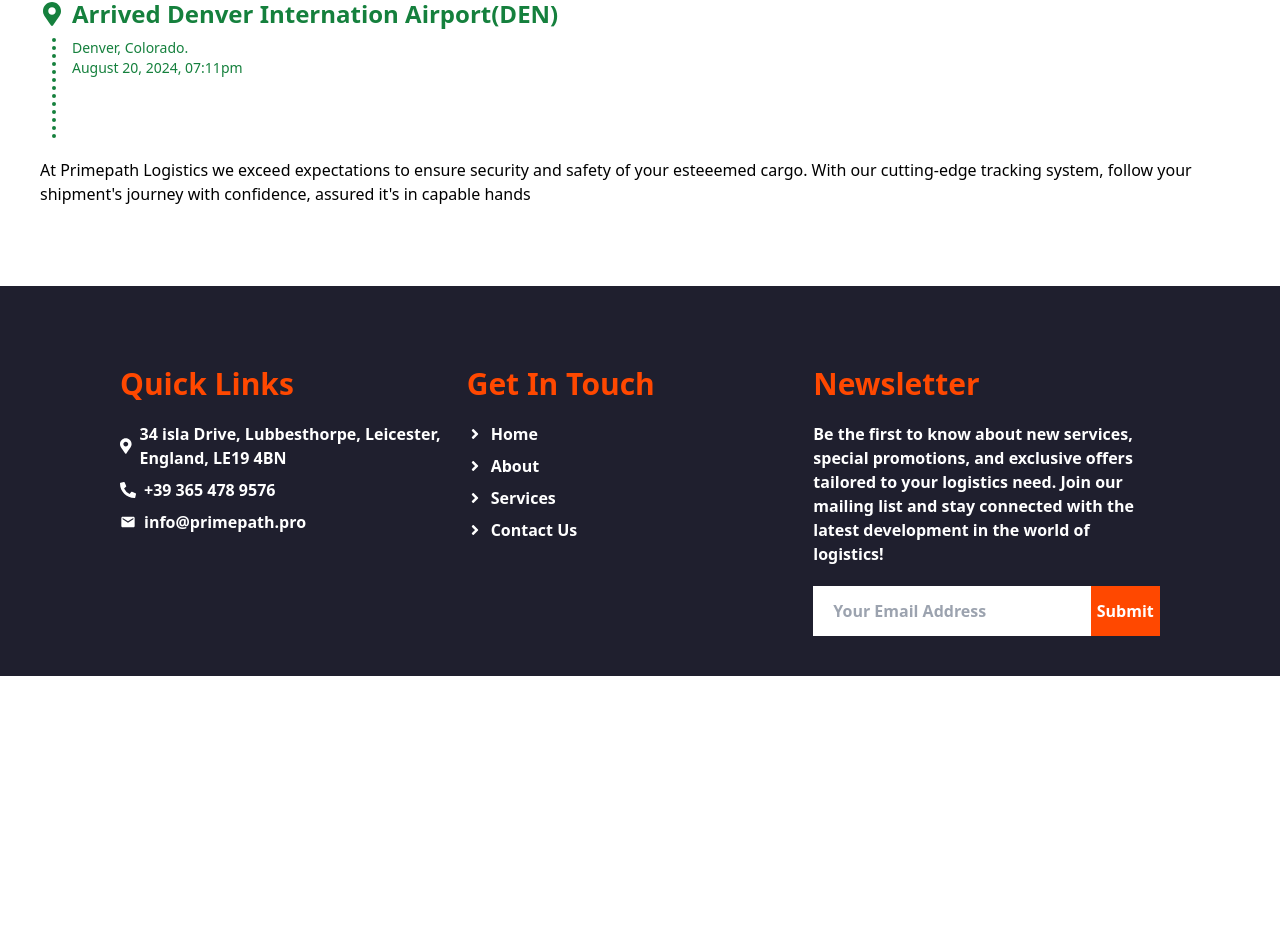
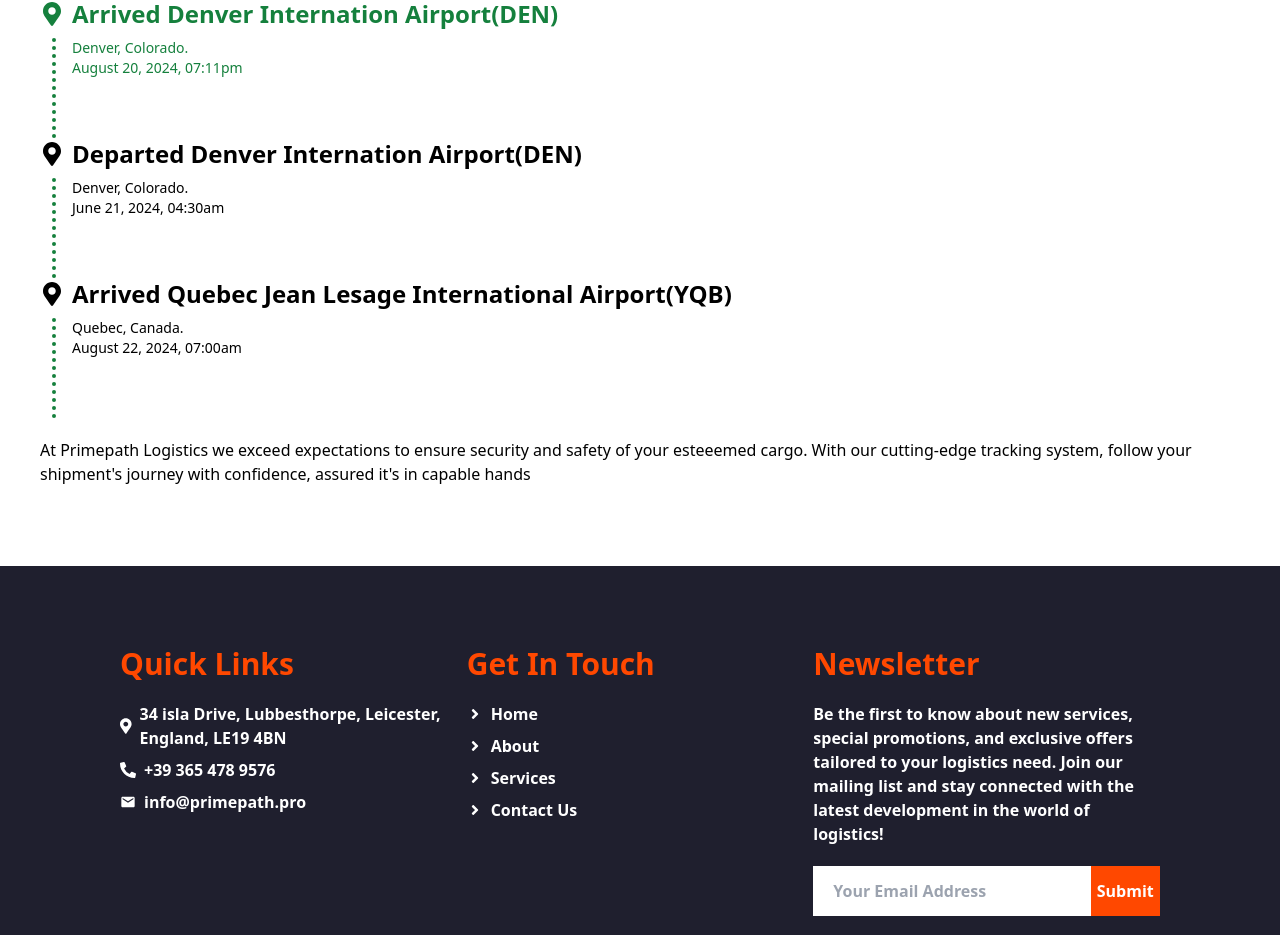
Before and after one commit to Yemezzy/Primepath, a React (Create React App) app: page /tracking/PP54896454-016SH in a window 1280 px wide. Shown: the part 1026-1961 px from the top of the page. Before the commit the page ends 1702 px from the top, so only its background shows below. Built offline with nearby package versions, Linux system fonts and the light colour scheme.

Commit message:
first commit

```diff
--- a/src/Tracking/Item3.js
+++ b/src/Tracking/Item3.js
@@ -185,7 +185,7 @@ const Item3 = () => {
                 <p>August 20, 2024, 07:11pm</p>
               </p>
             </div>
-            {/* <div className="md:text-2xl text-xl font-bold text-black">
+            <div className="md:text-2xl text-xl font-bold text-black">
               <section className="flex gap-2 items-center">
                 <FaMapMarkerAlt />
                 <p>Departed Denver Internation Airport(DEN)</p>
@@ -194,7 +194,17 @@ const Item3 = () => {
                 <p>Denver, Colorado.</p>
                 <p>June 21, 2024, 04:30am</p>
               </p>
-            </div> */}
+            </div>
+            <div className="md:text-2xl text-xl font-bold text-black">
+              <section className="flex gap-2 items-center">
+                <FaMapMarkerAlt />
+                <p>Arrived Quebec Jean Lesage International Airport(YQB)</p>
+              </section>
+              <p className="text-sm font-normal px-4 ml-3 mt-2 h-[100px] border-l-4 border-dotted border-green-700">
+                <p>Quebec, Canada.</p>
+                <p>August 22, 2024, 07:00am</p>
+              </p>
+            </div>
 
             <p className="md:mt-5 mt-3 text-sm md:text-base">
             At Primepath Logistics we exceed expectations to ensure security and
```
